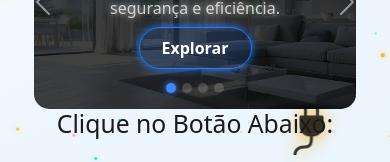
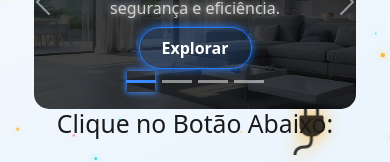
Before and after one commit to sfclimelet/siteemnextjs, a Next.js app: page / in a window 390 px wide. Shown: the part 254-416 px from the top of the page. Built offline with nearby package versions, Linux system fonts and the light colour scheme.

Commit message:
Refazando estilos e configurações começando criando esses arquivos vars.scss colors.scss e CarrosselHome-Mobile.scss

```diff
--- a/components/carrossel/CarrosselHome.css
+++ b/components/carrossel/CarrosselHome.css
@@ -2,6 +2,10 @@
 /* =========================================================
    MIXINS — CONFIGURAÇÕES GERAIS DO CARROSSEL
    ========================================================= */
+.carousel-control-prev-icon, .carousel-control-next-icon {
+  width: 15%;
+}
+
 /* =========================================================
    MIXINS — ANIMAÇÃO GLOBAL PARA ÍCONES
    ========================================================= */
@@ -15,6 +19,7 @@
    MOBILE (≤ 375px)
    ========================================================= */
 @media (max-width: 375px) {
+  /* PREV E NEXT */
   #IMGFUNDO {
     height: 230px !important;
   }
@@ -65,14 +70,6 @@
 @media (max-width: 575px) {
   .CarrosselHome {
     padding-inline: 1rem !important;
-  }
-  .carousel-indicators button {
-    width: 10px !important;
-    height: 10px !important;
-    border-radius: 50% !important;
-    border: none !important;
-    background: rgba(255, 255, 255, 0.3333333333) !important;
-    transition: 0.25s ease !important;
   }
   #IMGFUNDO {
     width: 90%;
--- a/components/carrossel/CarrosselHome.jsx
+++ b/components/carrossel/CarrosselHome.jsx
@@ -66,8 +66,6 @@ export default function CarrosselHome() {
                   alt={item.title}
                 />
 
-                <div className="overlay-gradient"></div>
-
                 {/* CAPTION */}
                 <div className="carousel-caption custom-caption">
 
--- a/components/carrossel/CarrosselHome.scss
+++ b/components/carrossel/CarrosselHome.scss
@@ -1,18 +1,16 @@
 /* =========================================================
    MIXINS — CONFIGURAÇÕES GERAIS DO CARROSSEL
    ========================================================= */
+$ICON-PREV: '.carousel-control-prev-icon';
+$ICON-NEXT: '.carousel-control-next-icon';
 
-@mixin Carousel-Base($CARROSSEL, $C-INDICATORS) {
+#{$ICON-PREV}, #{$ICON-NEXT}{
+  width: 15%;
+}
+
+@mixin Carousel-Base($CARROSSEL, $C-INDICATORS, $I-CONTROL-PREV, $I-CONTROL-NEXT) {
   #{$CARROSSEL} {
     padding-inline: 1rem !important;
-  }
-  #{$C-INDICATORS} button{
-    width: 10px !important;
-    height: 10px !important;
-    border-radius: 50% !important;
-    border: none !important;
-    background: #ffffff55 !important;
-    transition: .25s ease !important;
   }
 }
 
@@ -315,6 +313,8 @@
 }
 
 @media (max-width: 375px) {
+  /* PREV E NEXT */
+
   @include Carousel-Mobile(
     '.carousel-caption',
     '.carousel-indicators',
@@ -329,7 +329,7 @@
    ========================================================= */
 
 @media (max-width: 575px) {
-  @include Carousel-Base('.CarrosselHome', '.carousel-indicators');
+  @include Carousel-Base('.CarrosselHome', '.carousel-indicators', $ICON-PREV, $ICON-NEXT);
 
   @include Carousel-Items(
     '.carousel-caption',
```
Also changed, not shown: 1 other file (tests, documents, lock files or other folders).
